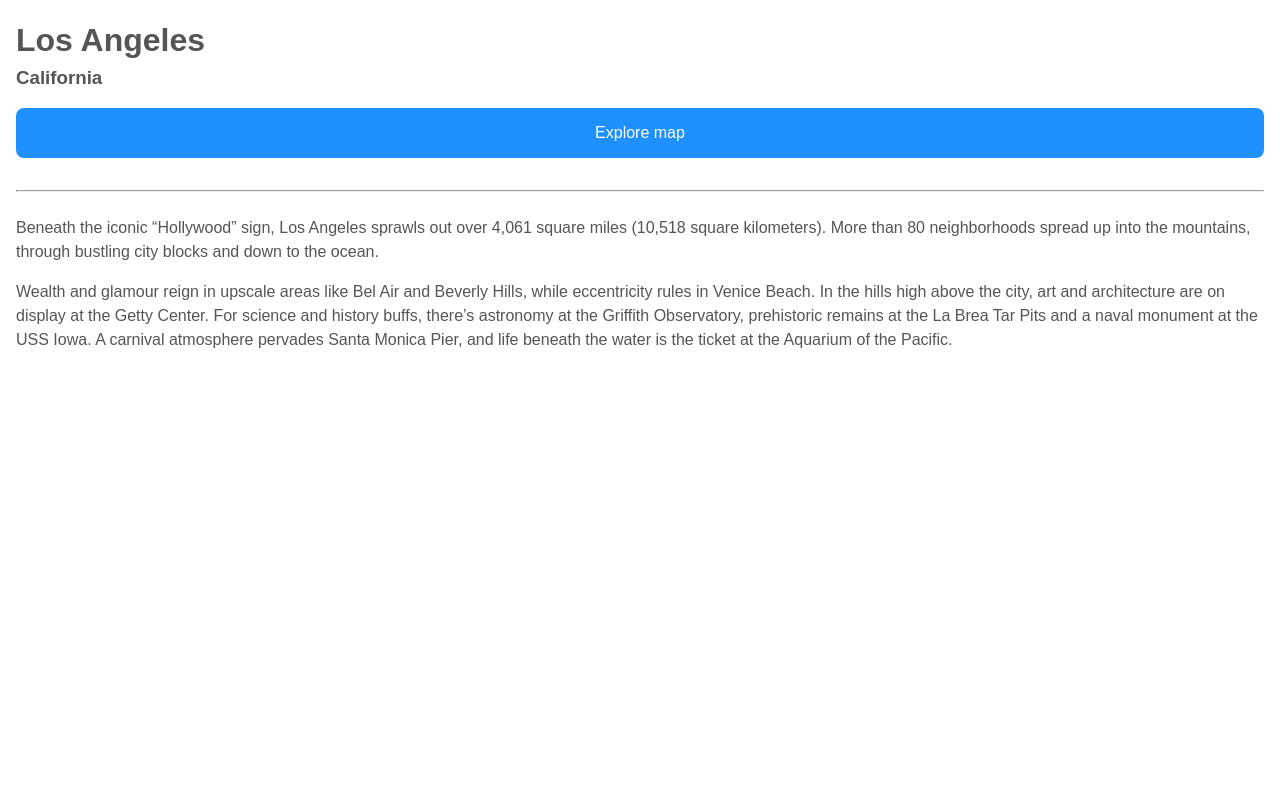
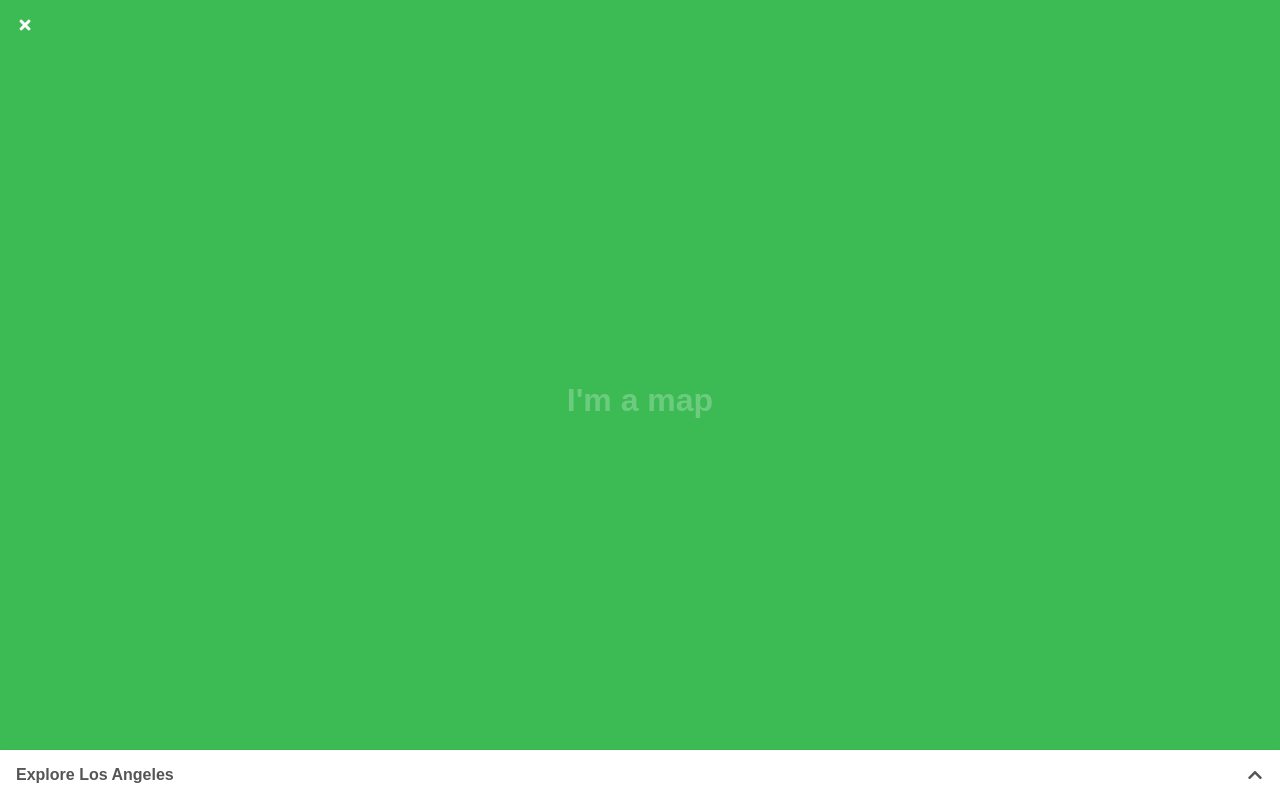
Before and after one commit to jaseflow/map-explorer, a website built with webpack: page src/index.html in a window 1280 px wide. Both pictures are taken after a click on the button "Explore map". Built offline with nearby package versions, Linux system fonts and the light colour scheme.

Commit message:
Map explorer added

```diff
--- a/src/index.html
+++ b/src/index.html
@@ -3,19 +3,40 @@
 <head>
   <meta charset="UTF-8">
   <meta name="viewport" content="width=device-width, minimum-scale=1.0">
-  <title></title>
+  <title>Map Explorer</title>
+  <link rel="stylesheet" href="https://use.fontawesome.com/releases/v5.2.0/css/all.css" integrity="sha384-hWVjflwFxL6sNzntih27bfxkr27PmbbK/iSvJ+a4+0owXq79v+lsFkW54bOGbiDQ" crossorigin="anonymous">
   <link rel="stylesheet" href="styles.css">
 </head>
 <body>
   <div class="container">
     <h1 class="flat">Los Angeles</h1>
     <h3>California</h3>
-    <button class="explore">Explore map</button>
+    <button class="explore" id="explore">Explore map</button>
     <hr>
     <p>Beneath the iconic “Hollywood” sign, Los Angeles sprawls out over 4,061 square miles (10,518 square kilometers). More than 80 neighborhoods spread up into the mountains, through bustling city blocks and down to the ocean.</p>
     <p>
     Wealth and glamour reign in upscale areas like Bel Air and Beverly Hills, while eccentricity rules in Venice Beach. In the hills high above the city, art and architecture are on display at the Getty Center. For science and history buffs, there’s astronomy at the Griffith Observatory, prehistoric remains at the La Brea Tar Pits and a naval monument at the USS Iowa. A carnival atmosphere pervades Santa Monica Pier, and life beneath the water is the ticket at the Aquarium of the Pacific.</p>
   </div>
-  <div class="Map"></div>
+  <div class="map" id="map">
+    <i class="fa fa-times map__close" id="map-close"></i>
+    <div class="explorer" id="explorer">
+      <div class="explorer__header" id="explorer-header">
+        <h2 class="flat explorer__title">Explore Los Angeles</h2>
+        <i class="fa fa-chevron-up explorer__close"></i>
+      </div>
+      <div class="explorer__body">
+        <ul class="explorer__list">
+          <li><a href="#" class="explorer__link">Hollywood</a></li>
+          <li><a href="#" class="explorer__link">Downtown Los Angeles</a></li>
+          <li><a href="#" class="explorer__link">LAX Area</a></li>
+          <li><a href="#" class="explorer__link">Koreatown</a></li>
+          <li><a href="#" class="explorer__link">Bel Air</a></li>
+          <li><a href="#" class="explorer__link">West Los Angeles</a></li>
+          <li><a href="#" class="explorer__link">Westwood</a></li>
+          <li><a href="#" class="explorer__link">Arts District</a></li>
+        </ul>
+      </div>
+    </div>
+  </div>
 </body>
 </html>
--- a/src/index.js
+++ b/src/index.js
@@ -1 +1,24 @@
 import './styles.css'
+
+document.addEventListener('DOMContentLoaded', (e) => {
+  const btn = document.getElementById('explore')
+  const mapEl = document.getElementById('map')
+  const mapClose = document.getElementById('map-close')
+  const explorer = document.getElementById('explorer')
+  const explorerHeader = document.getElementById('explorer-header')
+
+  btn.addEventListener('click', (e) => {
+    e.preventDefault();
+    mapEl.classList.add('map--show');
+  })
+
+  mapClose.addEventListener('click', (e) => {
+    mapEl.classList.remove('map--show');
+  })
+
+  explorerHeader.addEventListener('click', (e) => {
+    console.log('running');
+    explorer.classList.toggle('explorer--visible');
+  })
+
+})
--- a/src/styles.css
+++ b/src/styles.css
@@ -39,12 +39,102 @@ p {
   margin-bottom: 1rem;
 }
 
-.Map {
-  display: none;
+.map {
   position: fixed;
   top: 0;
-  left: 0;
+  left: 100%;
   height: 100vh;
   width: 100%;
-  background: red;
+  background: #3cba54;
+  transition: transform 200ms ease;
 }
+
+.map--show {
+  transform: translateX(-100%);
+}
+
+.map__close {
+  position: absolute;
+  top: 0;
+  left: 0;
+  width: 50px;
+  height: 50px;
+  line-height: 50px;
+  text-align: center;
+  color: #fff;
+}
+
+.map:after {
+  display: block;
+  content: "I'm a map";
+  width: 100%;
+  text-align: center;
+  height: 100px;
+  display: flex;
+  align-items: center;
+  justify-content: center;
+  position: absolute;
+  top: 50%;
+  margin-top: -50px;
+  left: 0;
+  font-weight: bold;
+  font-size: 2rem;
+  opacity: 0.25;
+  color: #fff;
+}
+
+.explorer {
+  position: absolute;
+  height: 400px;
+  width: 100%;
+  top: calc(100% - 50px);
+  left: 0;
+  background: #f9f9f9;
+  transition: transform 200ms ease;
+  z-index: 50;
+}
+
+.explorer--visible {
+  transform: translateY(calc(-100% + 50px));
+}
+
+.explorer__header {
+  height: 50px;
+  background: #fff;
+  box-shadow: 0 1px 2px rgba(0,0,0,0.25);
+  display: flex;
+  align-items: center;
+  position: relative;
+  padding-right: 50px;
+  padding: 0 1rem;
+}
+
+.explorer__list {
+  list-style: none;
+  margin: 0;
+}
+
+.explorer__body {
+  height: calc(100% - 50px);
+  overflow-y: auto;
+}
+
+.explorer__link {
+  display: block;
+  text-decoration: none;
+  padding: 1rem;
+}
+
+.explorer__close {
+  position: absolute;
+  top: 0;
+  right: 0;
+  width: 50px;
+  height: 50px;
+  line-height: 50px;
+  text-align: center;
+}
+
+.explorer__title {
+  font-size: 1rem;
+}
--- a/webpack.config.js
+++ b/webpack.config.js
@@ -4,7 +4,7 @@ const path = require('path');
 
 module.exports = {
   devServer: {
-    contentBase: path.join(__dirname, 'dist'),
+    contentBase: path.join(__dirname, 'src'),
     port: 9000
   },
   module: {
```
Also changed, not shown: src/list.html (added, +10 -0 lines).
